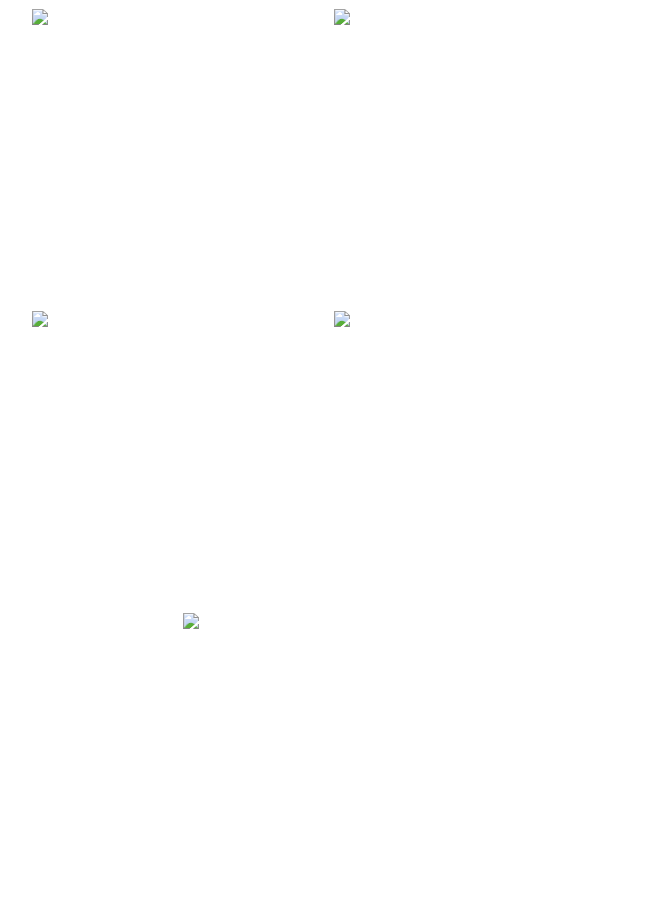
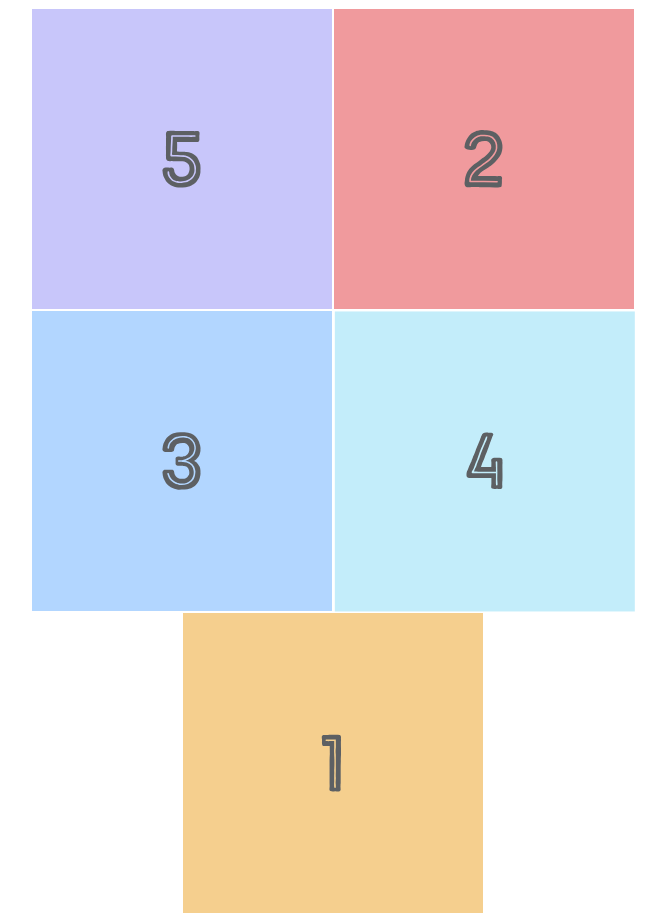
Before and after one commit to marianasortino/introduction_to_flexbox_odin, a plain HTML site: page flexbox_interneting/exercise_4.html in a window 1280 px wide. Shown: the whole page, without its empty margins (307-973 px from the left). Drawn offline with Linux system fonts and the light colour scheme; the site is published under a folder, as on GitHub Pages, so addresses that start at the root find nothing.

Commit message:
Feat: Finish changes in index

```diff
--- a/flexbox_interneting/exercise_4.html
+++ b/flexbox_interneting/exercise_4.html
@@ -42,19 +42,19 @@
     <div class='photo-grid-container'>
       <div class='photo-grid'>
         <div class='photo-grid-item first-item'>
-          <img src='/one.svg'/>
+          <img src='../one.svg'/>
         </div>
         <div class='photo-grid-item'>
-          <img src='/two.svg'/>
+          <img src='../two.svg'/>
         </div>
         <div class='photo-grid-item'>
-          <img src='/three.svg'/>
+          <img src='../three.svg'/>
         </div>
         <div class='photo-grid-item'>
-          <img src='/four.svg'/>
+          <img src='../four.svg'/>
         </div>
         <div class='photo-grid-item last-item'>
-          <img src='/five.svg'/>
+          <img src='../five.svg'/>
         </div>
       </div>
     </div>
```
Also changed, not shown: flexbox_interneting/exercise_3.html (+2 -2 lines).
